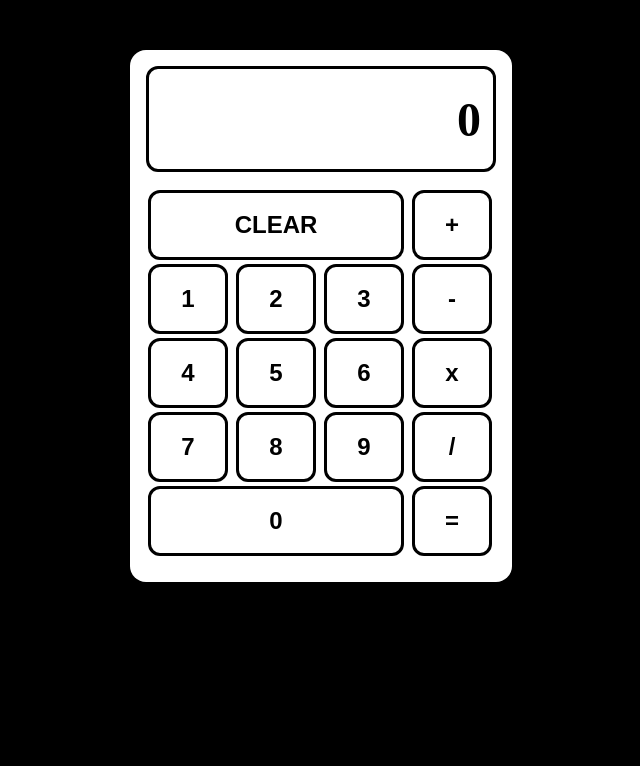
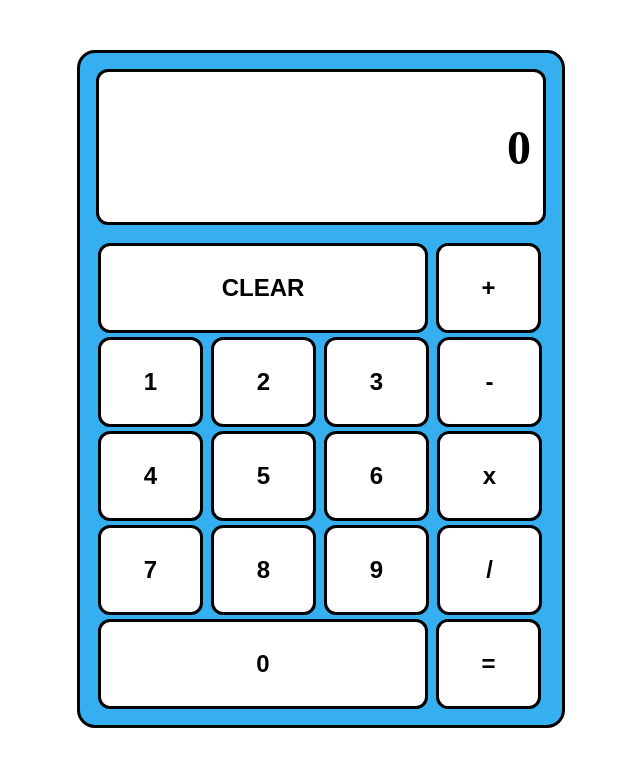
Before and after one commit to schoibs/the-odin-project, a plain HTML site: page Foundations/Project-5-Calculator/index.html in a window 1280 px wide. Shown: the whole page, without its empty margins (319-959 px from the left). Drawn offline with Linux system fonts and the light colour scheme.

Commit message:
Redesign the UI of the calculator

```diff
--- a/Foundations/Project-5-Calculator/styles.css
+++ b/Foundations/Project-5-Calculator/styles.css
@@ -1,21 +1,23 @@
 body {
     margin: 0px;
-    background-color: black;
+    background-color: white;
 }
 
 .calculator {
-    height: 500px;
-    width: 350px;
+    height: 640px;
+    width: 450px;
     margin: auto;
     margin-top: 50px;
     background-color: white;
-    border-radius: 16px;
+    border-radius: 18px;
     padding: 16px;
+    background-color: rgb(54, 175, 240);
+    border: 3px solid black;
 }
 
 .display {
-    height: 100px;
-    background-color: transparent;
+    height: 150px;
+    background-color: white;
     border: 3px solid black;
     border-radius: 12px;
     font-size: 48px;
@@ -31,7 +33,7 @@ body {
 }
 
 .buttons button {
-    background-color: transparent;
+    background-color: white;
     border: 3px solid black;
     border-radius: 12px;
     font-size: 24px;
@@ -40,11 +42,11 @@ body {
 }
 
 .buttons .long-btn{
-    height: 70px;
-    width: 256px;
+    height: 90px;
+    width: 330px;
 }
 
 .buttons .short-btn{
-    height: 70px;
-    width: 80px;
+    height: 90px;
+    width: 105px;
 }
```
